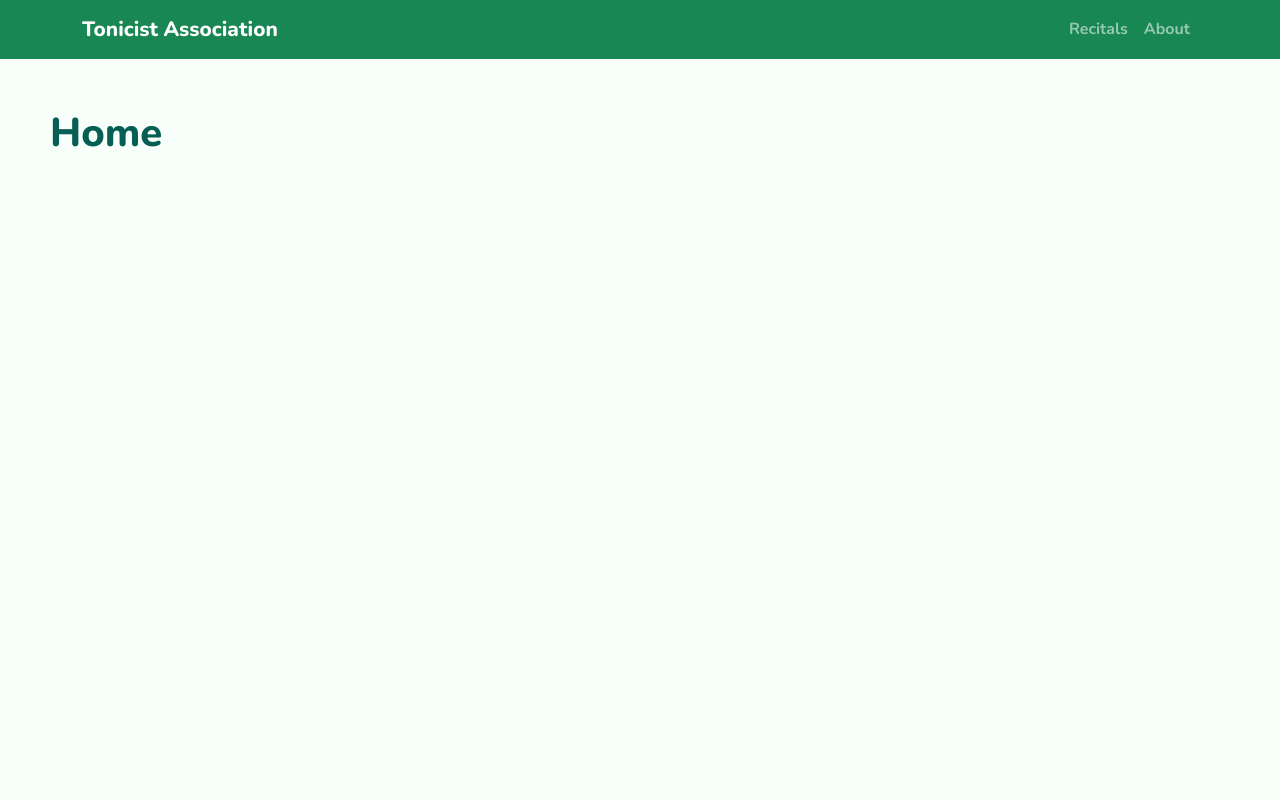
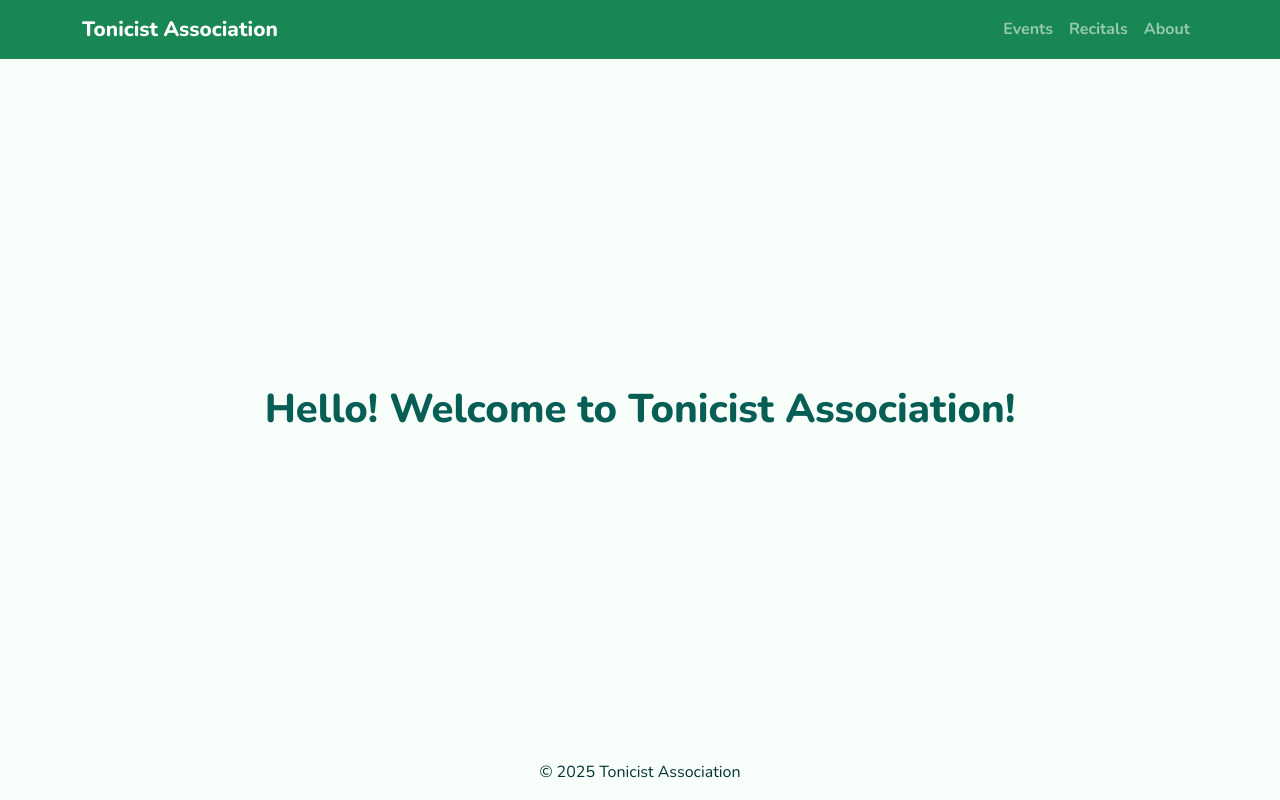
Before and after one commit to Kheijhackt/tonicist-association, a React (Vite) app: page / in a window 1280 px wide. Built offline with nearby package versions, Linux system fonts and the light colour scheme.

Commit message:
Added the base views and footer

```diff
--- a/src/App.css
+++ b/src/App.css
@@ -1,6 +1,6 @@
 .content {
-  padding: 50px;
-  margin: auto;
+  padding:50px;
+  margin: 0 auto;
 }
 
 .card {
--- a/src/App.jsx
+++ b/src/App.jsx
@@ -3,8 +3,10 @@ import NavigationBar from './components/NavigationBar'
 import { BrowserRouter as Router, Route, Routes } from 'react-router-dom'
 
 import Home from './views/Home'
+import Events from './views/Events'
 import Recitals from './views/Recitals'
 import About from './views/About'
+import Footer from './components/Footer'
 
 function App() {
   return (
@@ -15,10 +17,12 @@ function App() {
           <div className='content'>
             <Routes>
               <Route path='/' element={<Home />} />
+              <Route path='/events' element={<Events />} />
               <Route path='/recitals' element={<Recitals />} />
               <Route path='/about' element={<About />} />
             </Routes>
           </div>
+          <Footer />
         </div>
       </Router>
     </>
--- /dev/null
+++ b/src/components/Footer.jsx
@@ -0,0 +1,31 @@
+function Footer() {
+  const footerStyle = {
+    fontFamily: "'Nunito', sans-serif",
+    // backgroundColor: "var(--green-dark)",
+    color: "var(--white)",
+    textAlign: "center",
+    marginTop: "auto",
+    fontWeight: 500,
+    position: "absolute",
+    left: 0,
+    right: 0,
+    bottom: 0,
+    fontSize: "1.0rem",
+  };
+
+  const linkStyle = {
+    color: "var(--white)",
+    textDecoration: "underline",
+    margin: "0 8px",
+  };
+
+  return (
+    <footer style={footerStyle}>
+      <p>
+        © {new Date().getFullYear()} Tonicist Association
+      </p>
+    </footer>
+  );
+}
+
+export default Footer
--- a/src/components/NavigationBar.jsx
+++ b/src/components/NavigationBar.jsx
@@ -29,6 +29,7 @@ function NavigationBar() {
         <Navbar.Toggle aria-controls="basic-navbar-nav" />
         <Navbar.Collapse id="basic-navbar-nav">
           <Nav className="ms-auto">
+            <Nav.Link as={Link} to="/events" style={navStyles}>Events</Nav.Link>
             <Nav.Link as={Link} to="/recitals" style={navStyles}>Recitals</Nav.Link>
             <Nav.Link as={Link} to="/about" style={navStyles}>About</Nav.Link>
           </Nav>
--- a/src/index.css
+++ b/src/index.css
@@ -43,6 +43,7 @@ h1, h2, h3, h4, h5, h6 {
   font-weight: 800;
   color: var(--green-dark);
   margin-bottom: 12px;
+  text-align: center;
 }
 
 p {
--- /dev/null
+++ b/src/views/Events.jsx
@@ -0,0 +1,9 @@
+function Events() {
+  return (
+    <>
+      <h1>Events</h1>
+    </>
+  )
+}
+
+export default Events
--- a/src/views/Home.jsx
+++ b/src/views/Home.jsx
@@ -1,8 +1,18 @@
 
 function Home() {
+  const homeContent = {
+    minHeight: "100vh",  // full viewport height
+    width: "100%",       // full width
+    display: "flex",
+    flexDirection: "column",
+    alignItems: "center", // horizontal centering
+    justifyContent: "center", // vertical centering
+    minHeight: "calc(100vh - 200px)" // Because of the navbar and footer
+  }
+
   return (
     <>
-      <h1>Home</h1>
+      <h1 style={homeContent}>Hello! Welcome to Tonicist Association! </h1>
     </>
   )
 }
```
Also changed, not shown: src/views/Announcements.jsx (added).
